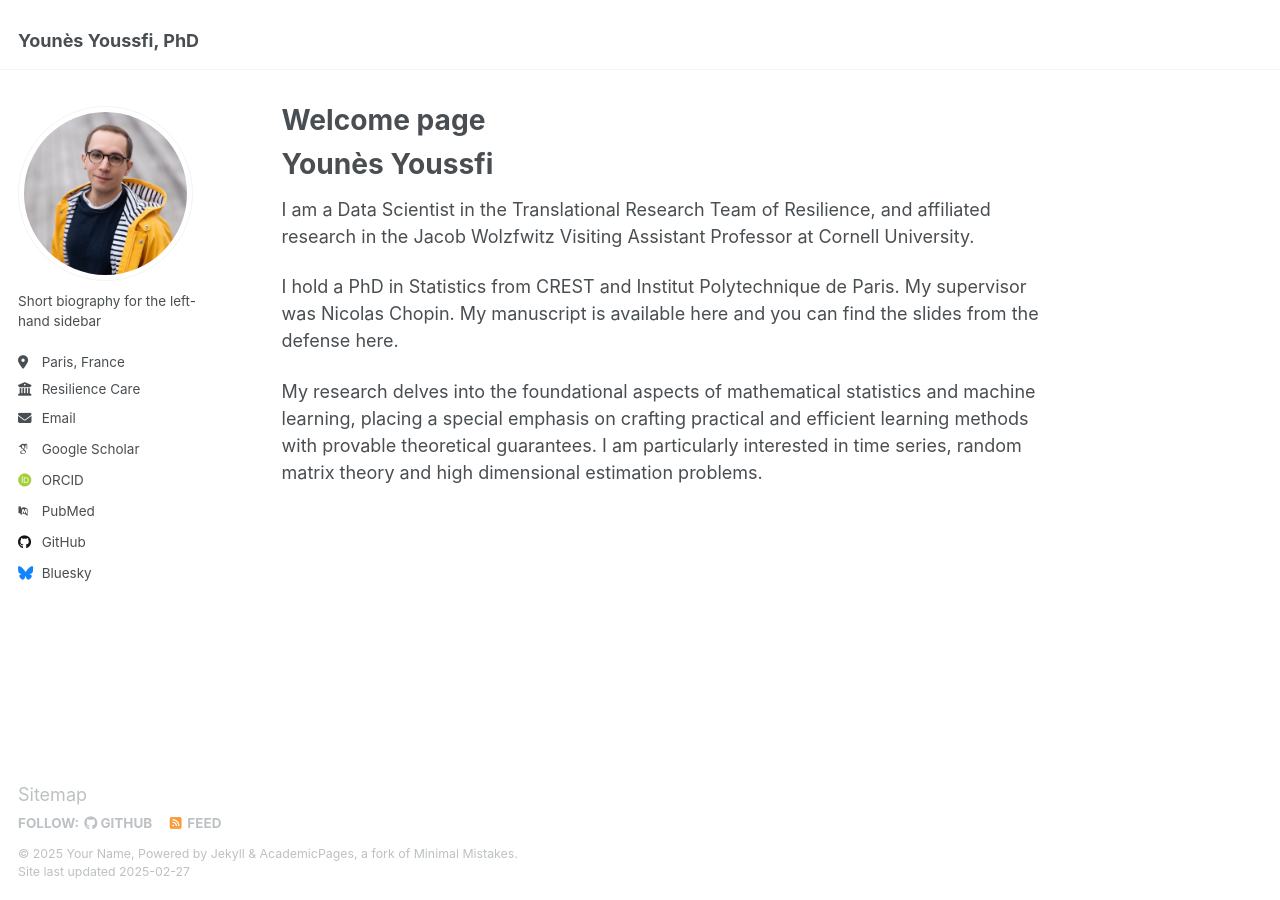
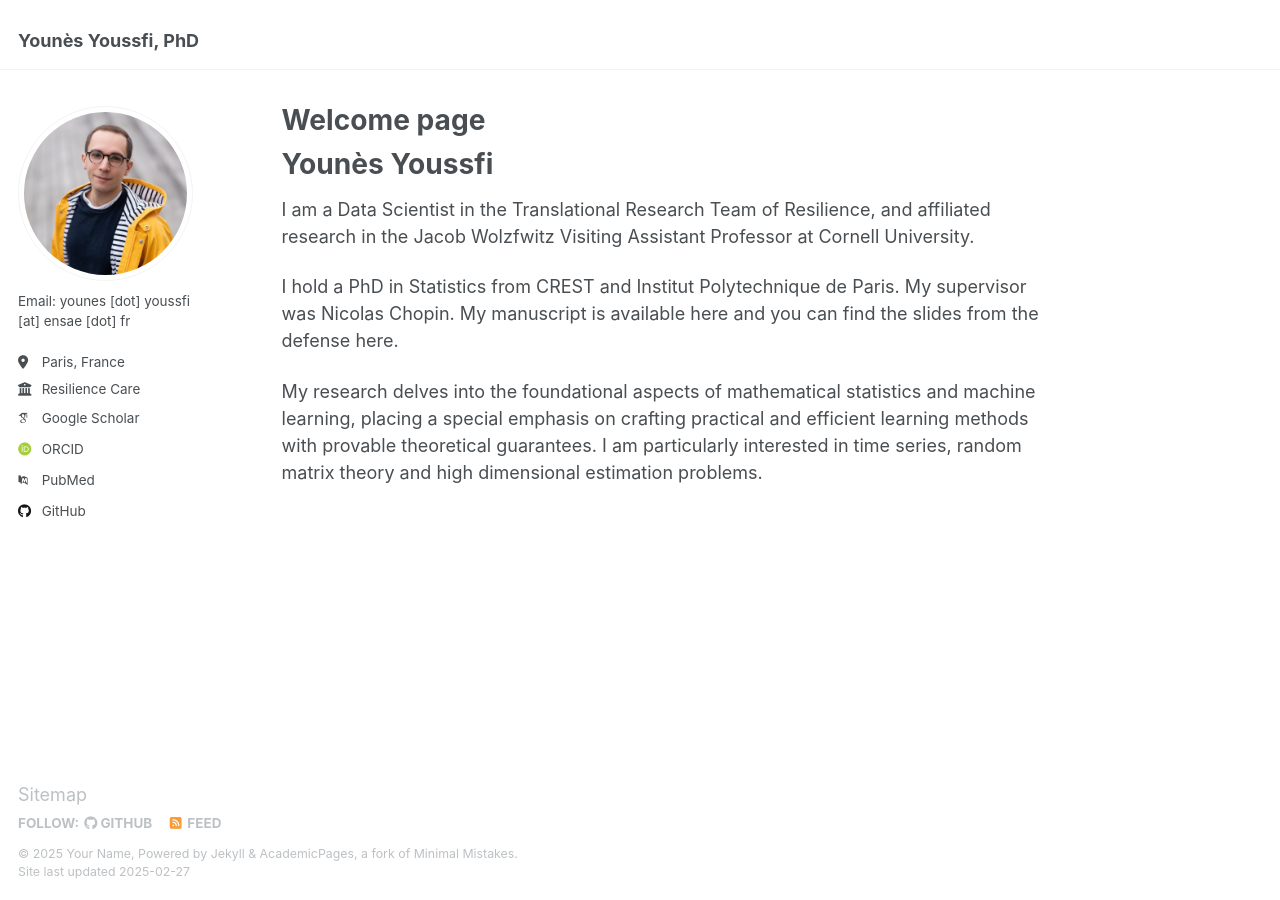
Before and after one commit to youyoussfi/youyoussfi.github.io, a Jekyll site: the page built from _pages/about.md, in a window 1280 px wide. Built offline with Jekyll 4.4.1, drawn with Linux system fonts in a browser that asks for light colours; some web fonts are replaced.

Commit message:
Update _config.yml

```diff
--- a/_config.yml
+++ b/_config.yml
@@ -25,11 +25,11 @@ author:
   avatar           : "younes_youssfi_photo.jpeg"
   name             : #"Your Sidebar Name"
   pronouns         : # example: "she/her"
-  bio              : "Short biography for the left-hand sidebar"
+  bio              : "Email: younes [dot] youssfi [at] ensae [dot] fr"
   location         : "Paris, France"
   employer         : "Resilience Care"
   uri              : # URL
-  email            : "younes.youssfi@ensae.fr"
+  email            : #"younes.youssfi@ensae.fr"
 
   # Academic websites
   arxiv            : # URL - Update with the correct link to your profile
@@ -50,7 +50,7 @@ author:
   stackoverflow    : # User number or user number and name (i.e., use "1" or "1/jeff-atwood")
 
   # Social media
-  bluesky          : "bsky.app" # Replace this with you Bluesky username
+  bluesky          : #"bsky.app" # Replace this with you Bluesky username
   facebook         : # Username
   flickr           : # Username
   foursquare       : # Username
```
